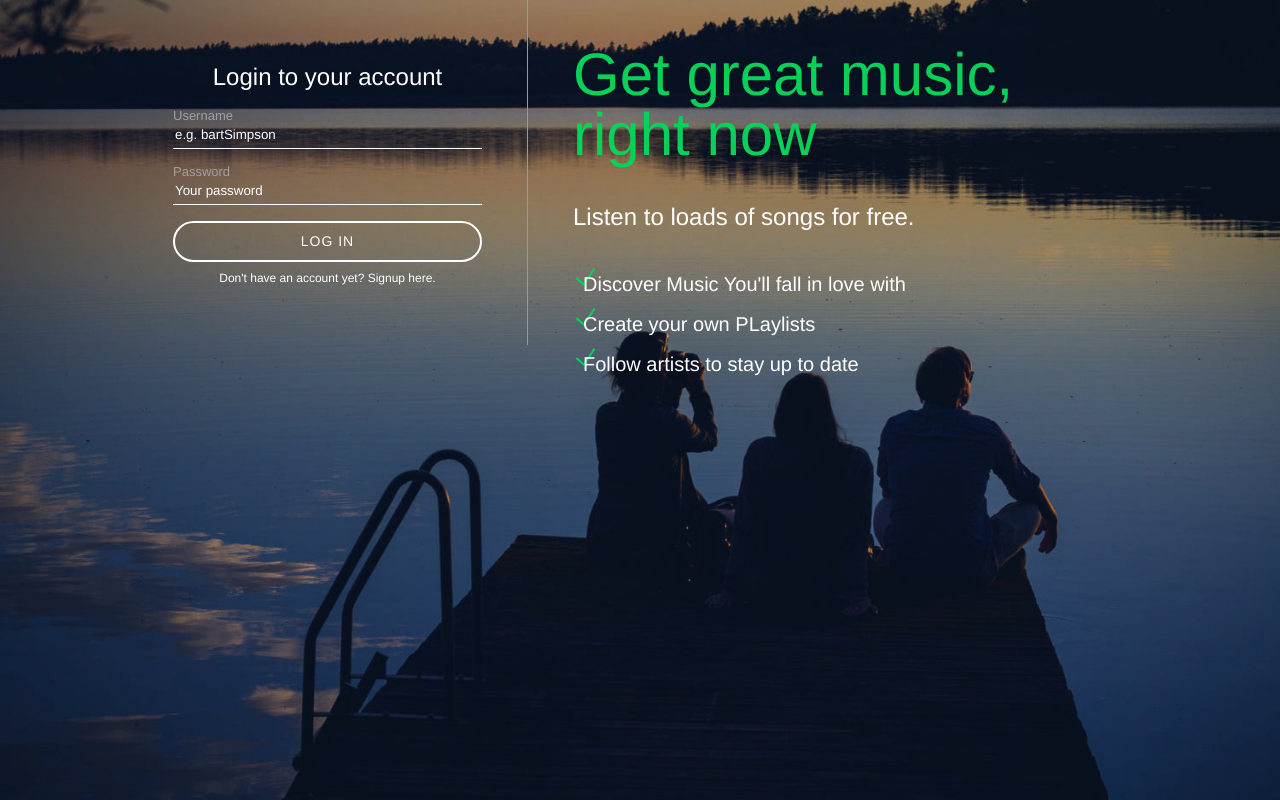
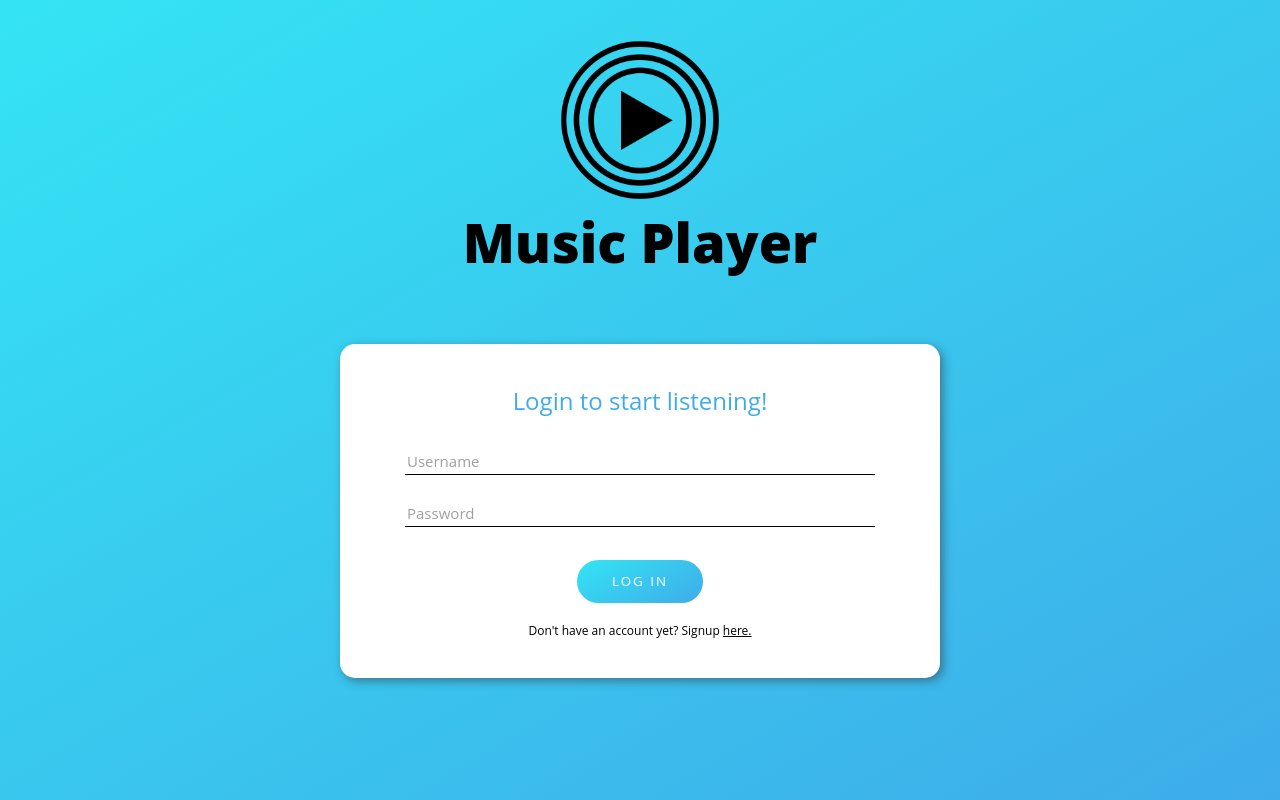
Before and after one commit to grantrak/music-player, a PHP site: page /register.php in a window 1280 px wide. Run offline with PHP 8.4, Linux system fonts and the light colour scheme.

Commit message:
Redo styling on landing page and other small adjustments

```diff
--- a/assets/css/register.css
+++ b/assets/css/register.css
@@ -2,21 +2,23 @@ html, body {
     padding: 0;
     margin: 0;
     height: 100%;
+    font-family: 'Open Sans', sans-serif;
+
 }
 
 #background {
-    background-color: #000;
-    background-image: url("../images/bg.jpg");
+    background-color: #fff;
     background-position: center;
     background-size: cover;
     display: table;
     height: 100%;
     width: 100%;
+    background: linear-gradient(150deg, #34E4F4, #3EACE9);
 }
 
 #loginContainer * {
-    color: #fff;
-    font-family: "Helvetica Neue", "Helvetica", "Arial", sans-serif;
+    color: #000;
+    font-family: 'Open Sans', sans-serif;
     font-weight: normal;
     line-height: 1em;
     box-sizing: border-box;
@@ -25,60 +27,65 @@ html, body {
 #loginContainer {
     width: 80%;
     margin: 0 auto;
-    position: relative;
-    max-width: 1024px;
+    max-width: 600px;
 }
 
 #inputContainer {
-    width: 400px;
-    padding: 45px;
-    float: left;
-    border-right: 1px solid #999;
+    padding: 25px 65px;
+    background-color: #fff;
+    border-radius: 15px;
+    box-shadow: 3px 3px 10px rgba(50, 50, 50, 0.5);
+    margin-bottom: 60px;
 }
 
 #inputContainer h2 {
     text-align: center;
+    font-size: 24px;
+    margin-bottom: 35px;
+    color: #3EACE9;
 }
 
 #inputContainer input[type="text"], #inputContainer input[type="email"], #inputContainer input[type="password"] {
     display: block;
     background-color: transparent;
     border: 0;
-    border-bottom: 1px solid #fff;
+    border-bottom: 1px solid #000;
     height: 27px;
     width: 100%;
+    font-size: 15px;
+    margin: 10px auto;
 }
 
 ::-webkit-input-placeholder { /* WebKit, Blink, Edge */
-    color:    #fff;
+    color:    #a0a0a0;
 }
 :-moz-placeholder { /* Mozilla Firefox 4 to 18 */
-   color:    #fff;
+   color:    #a0a0a0;
    opacity:  1;
 }
 ::-moz-placeholder { /* Mozilla Firefox 19+ */
-   color:    #fff;
+   color:    #a0a0a0;
    opacity:  1;
 }
 :-ms-input-placeholder { /* Internet Explorer 10-11 */
-   color:    #fff;
+   color:    #a0a0a0;
 }
 ::-ms-input-placeholder { /* Microsoft Edge */
-   color:    #fff;
+   color:    #a0a0a0;
 }
 
 ::placeholder { /* Most modern browsers support this now. */
-   color:    #fff;
+   color:    #a0a0a0;
 }
 
 #inputContainer label {
-    color: #a0a0a0;
-    font-size: 13px;
-    margin-top: 15px;
+    color: #000;
+    font-size: 16px;
+    margin-top: 40px;
     display: block;
 }
 
-#inputContainer button {
+/* #inputContainer button {
     background-color: transparent;
     border: 2px solid #fff;
     border-radius: 250px;
@@ -92,6 +99,44 @@ html, body {
 
 #inputContainer button:hover {
     cursor: pointer;
+} */
+
+.btn-container {
+    width: 100%;
+    text-align: center;
+}
+
+#regbtn, #logbtn {
+    color: #fff;
+    margin-top: 15px;
+}
+
+#regbtn:hover, #logbtn:hover {
+    color: #3EACE9;
+}
+
+.button {
+    color: #fff;
+    cursor: pointer;
+    margin: auto;
+    margin-bottom: 10px;
+    background-color: transparent;
+    font-weight: 600;
+    letter-spacing: 2px;
+    border: 2px solid #fff;
+    border-radius: 500px;
+    padding: 15px;
+    min-width: 130px;
+}
+
+.button-green {
+    background: linear-gradient(150deg, #34E4F4, #3EACE9);
+}
+
+.button-green:hover {
+    background: #fff;
+    color: #3EACE9;
+    border: 2px solid #3EACE9;
 }
 
 .hasAccountText span {
@@ -135,8 +180,36 @@ html, body {
 }
 
 #inputContainer .errorMessage {
-    color: #07d159;
+    color: red;
     font-size: 12px;
     display: block;
     margin-bottom: 5px;
 }
+
+
+
+
+.banner {
+
+    text-align: center;
+}
+
+.banner h1 {
+    font-size: 54px;
+    font-weight: 800;
+    margin: -35px auto 0 auto;
+    padding-bottom: 65px;
+}
+
+.banner img {
+    transform: scale(.33);
+    margin: -130px auto;
+}
+
+#inputContainer p {
+    margin-top: 25px;
+}
+
+.underline {
+    text-decoration: underline;
+}
--- a/playlist.php
+++ b/playlist.php
@@ -15,7 +15,7 @@ $owner = new User($con, $playlist->getOwner());
 <div class="entityInfo">
     <div class="leftSection">
         <div class="playlistImage">
-            <img src="assets/images/icons/playlist.png" alt="">
+            <img src="assets/images/icons/playlist2.svg" alt="">
         </div>
     </div>
     <div class="rightSection">
--- a/register.php
+++ b/register.php
@@ -17,7 +17,7 @@
 
 <html>
 <head>
-    <title>Welcome to Slotify!</title>
+    <title>Music PLayer</title>
 	<link rel="stylesheet" type="text/css" href="assets/css/register.css">
 	<link rel="stylesheet" href="https://cdnjs.cloudflare.com/ajax/libs/font-awesome/5.15.1/css/all.min.css" integrity="sha512-+4zCK9k+qNFUR5X+cKL9EIR+ZOhtIloNl9GIKS57V1MyNsYpYcUrUeQc9vNfzsWfV28IaLL3i96P9sdNyeRssA==" crossorigin="anonymous" />
 
@@ -55,24 +55,29 @@
          });
     </script>
 <div id="background">
+	<div class="banner container">
+		<img src="assets/images/icons/music-logo.png" alt="Home">
+		<h1>Music Player</h1>
+	</div>
     <div id="loginContainer">
 	<div id="inputContainer">
 		<form id="loginForm" action="register.php" method="POST">
-			<h2>Login to your account</h2>
+			<h2>Login to start listening!</h2>
 			<p>
             <?php echo $account->getError(Constants::$loginFailed); ?>
-				<label for="loginUsername">Username</label>
-				<input id="loginUsername" name="loginUsername" type="text" placeholder="e.g. bartSimpson" required>
+				<input id="loginUsername" name="loginUsername" type="text" placeholder="Username" required>
 			</p>
 			<p>
-				<label for="loginPassword">Password</label>
-				<input id="loginPassword" name="loginPassword" type="password" placeholder="Your password" required>
+
+				<input id="loginPassword" name="loginPassword" type="password" placeholder="Password" required>
 			</p>
+		 	<div class="btn-container">
 
-            <button type="submit" name="loginButton">LOG IN</button>
+			 <button id="logbtn" type="submit" name="loginButton" class="button button-green">LOG IN</button>
+			 </div>
 
             <div class="hasAccountText">
-                <span id="hideLogin">Don't have an account yet? Signup here.</span>
+                <span id="hideLogin">Don't have an account yet? Signup <span class="underline">here.</span></span>
             </div>
 
 		</form>
@@ -85,7 +90,7 @@
                 <?php echo $account->getError(Constants::$usernameCharacters); ?>
                 <?php echo $account->getError(Constants::$usernameTaken); ?>
 				<label for="username">Username</label>
-				<input id="username" name="username" type="text" placeholder="e.g. bartSimpson" value="<?php getInputValue('username') ?>" required>
+				<input id="username" name="username" type="text" placeholder="e.g. bartsimpson" value="<?php getInputValue('username') ?>" required>
 			</p>
 
 			<p>
@@ -125,27 +130,17 @@
 				<label for="password2">Confirm password</label>
 				<input id="password2" name="password2" type="password" placeholder="Your password" required>
 			</p>
+		 	<div class="btn-container">
+			 	<button id="regbtn" type="submit" name="registerButton" class="button button-green">SIGN UP</button>
+			 </div>
 
-			<button type="submit" name="registerButton">SIGN UP</button>
 			<div class="hasAccountText">
-                <span id="hideRegister">Already have an account? Login here.</span>
+                <span id="hideRegister">Already have an account? Login <span class="underline">here.</span></span>
             </div>
 		</form>
 
 
-    </div>
 
-         <div id="loginText">
-             <h1>Get great music, right now</h1>
-             <h2>Listen to loads of songs for free.</h2>
-             <ul>
-                 <li>Discover Music You'll fall in love with</li>
-                 <li>Create your own PLaylists</li>
-                 <li>Follow artists to stay up to date</li>
-             </ul>
-         </div>
-
-    </div>
     </div>
 </body>
 </html>
--- a/updateDetails.php
+++ b/updateDetails.php
@@ -3,7 +3,7 @@ include("includes/includedFiles.php");
 ?>
 
 <div class="userDetails">
-    <div class="container borderBottom">
+    <div class="container">
         <h2>EMAIL</h2>
         <input type="text" class="email" name="email" placeholder="Email address..." value="<?php echo $userLoggedIn->getEmail(); ?>">
         <span class="message"></span>
@@ -15,6 +15,6 @@ include("includes/includedFiles.php");
         <input type="password" class="newPassword1" name="newPassword1" placeholder="New password">
         <input type="password" class="newPassword2" name="newPassword2" placeholder="Confirm new password">
         <span class="message"></span>
-        <button class="button" onclick="updatePassword('oldPassword', 'newPassword1', 'newPassword2')">SAVE</button>
+        <button class="button button-green" onclick="updatePassword('oldPassword', 'newPassword1', 'newPassword2')">SAVE</button>
     </div>
 </div>
--- a/yourMusic.php
+++ b/yourMusic.php
@@ -26,7 +26,7 @@ include("includes/includedFiles.php");
 
            <div class="gridViewItem" role='link' tabindex="0" onclick="openPage('playlist.php?id=<?php echo $playlist->getId(); ?>')">
                <div class="playlistImage">
-                   <img src="assets/images/icons/playlist.png" alt="">
+                   <img src="assets/images/icons/playlist2.svg" alt="">
                </div>
                 <div class="gridViewInfo">
                    <?php echo $playlist->getName(); ?>
```
Also changed, not shown: assets/css/style.css (+10 -5 lines), assets/images/icons/playlist.svg (added), assets/images/icons/playlist2.png (added), assets/images/icons/playlist2.svg (added).
